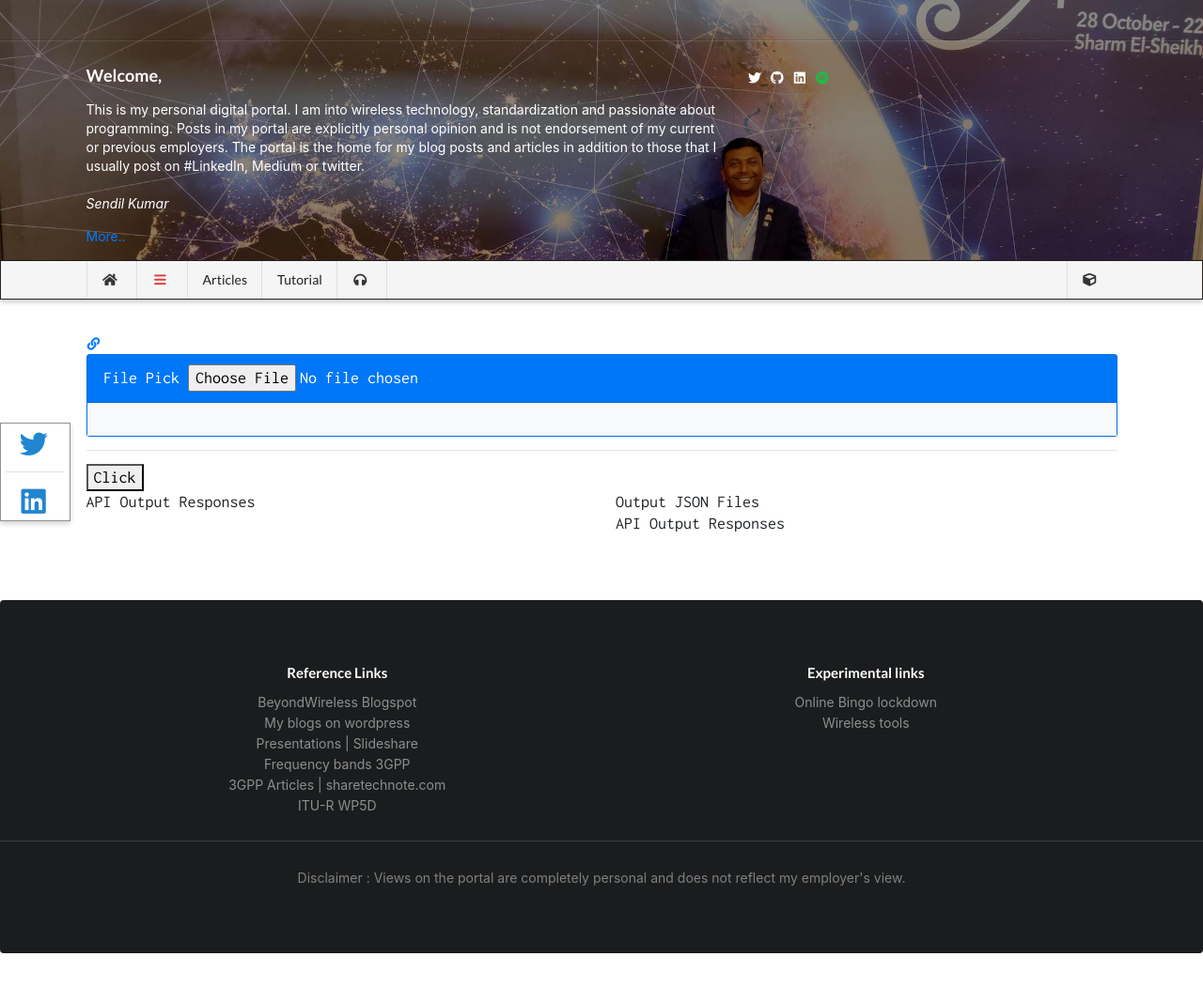
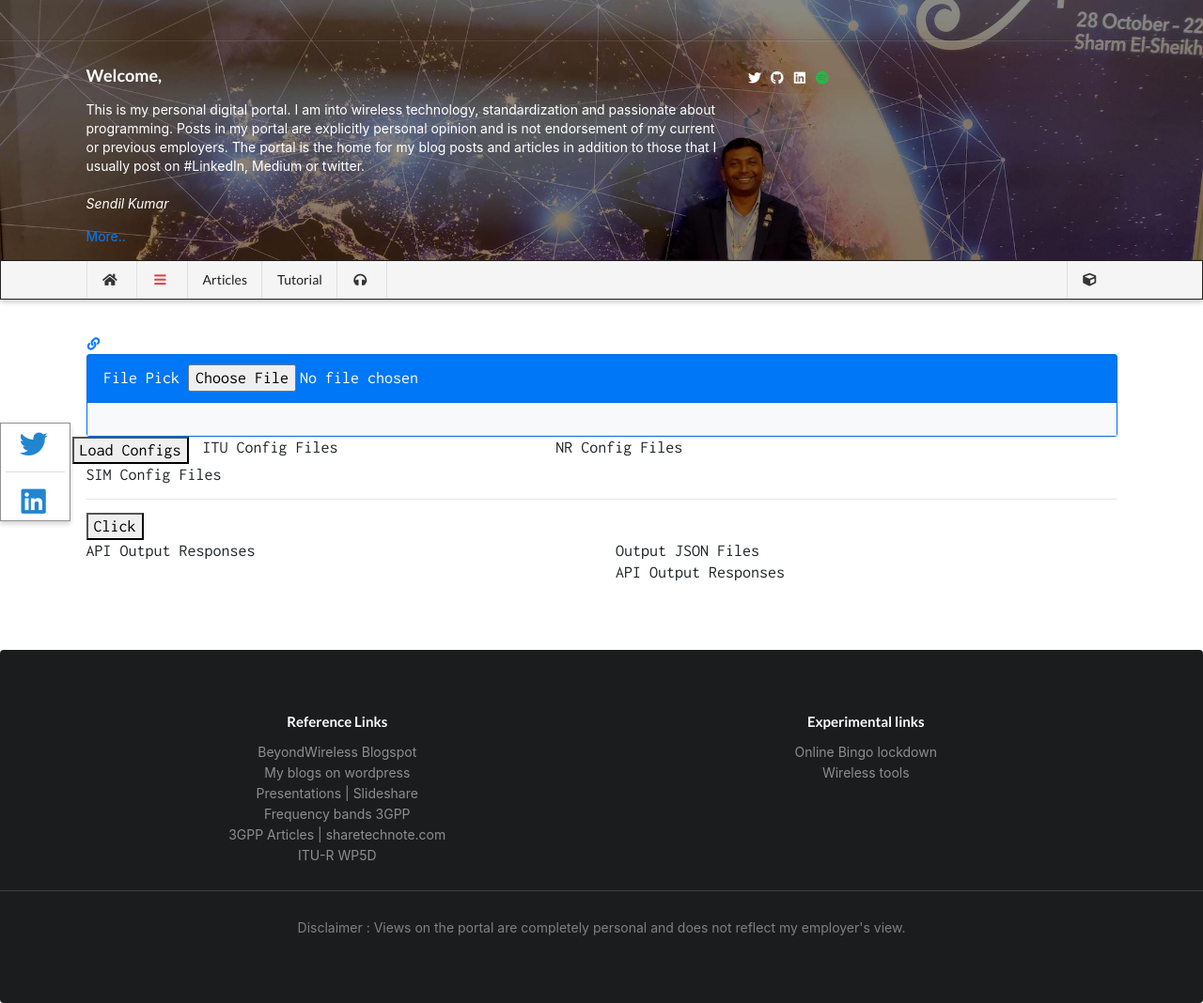
Before and after one commit to wiless/wiless.github.io, a Jekyll site: the page built from _apps/viewer.html, in a window 1280 px wide. Shown: the whole page at 94% size. Built offline with Jekyll 4.4.1, drawn with Linux system fonts in a browser that asks for light colours; nearby versions of some CDN libraries; some web fonts are replaced; comment, search, counter and statistics services are not loaded; a style sheet for code colours, icons or effects is not loaded; before the commit the page ends 1015 px from its top, so only the background shows below that.

Commit message:
Update viewer.html

```diff
--- a/_apps/viewer.html
+++ b/_apps/viewer.html
@@ -17,7 +17,27 @@ title: API logger
             <input type="file" name="inputfile"  id="inputfile">
         </div>
         <div class="card-body bg-light text-dark" id="output"> </div>
+
     </div>
+<div class="row">
+    <button type="button" onclick="loadSLSConfigs()">Load Configs</button>
+    <div class="col-sm-4">
+        <div id="itu" >
+            ITU Config Files
+          </div>
+    </div>
+    <div class="col-sm-4">
+         <div id="nr" >
+            NR Config Files
+          </div>
+    </div>
+    <div class="col-sm-4">
+         <div id="sim" >
+            SIM Config Files
+          </div>
+    </div>
+</div>
+
     <hr>
   <button type="button" onclick="helloclick()">Click</button>
 <div class="row">
@@ -33,13 +53,20 @@ title: API logger
             API Output Responses
           </div>
     </div>
-
-
-
-    </div>
+</div>
 
 <script>
 var globalcounter=0;
+    function loadSLSConfigs(){
+        // 3GPP_InH_configA.json
+        // ITU_InH_configA.json
+        // SIM_InH_configA.json
+        //fetch("https://raw.githubusercontent.com/5gif/ituset/main/configs/ITU_InH_configB.json").then(d => d.json()).then(d=> {console.log(d);editor.set(d);})
+        //fetch("https://raw.githubusercontent.com/5gif/ituset/main/configs/ITU_InH_configB.json").then(d => d.json()).then(d=> {console.log(d);editor.set(d);})
+        //fetch("https://raw.githubusercontent.com/5gif/ituset/main/configs/ITU_InH_configB.json").then(d => d.json()).then(d=> {console.log(d);editor.set(d);})
+    }
+
+
   document.getElementById('inputfile')
             .addEventListener('change', function() {
 
@@ -115,11 +142,6 @@ maxVisibleChilds:25
       card.appendChild(btn);
       card.appendChild(h3);
       card.classList.add("shadow","p-3","mb-5", "bg-white", "rounded");
-
-
-
-
-
       const formatter = new JSONFormatter(myJSON,1,JFoptions);
       card.appendChild(formatter.render());
 
```
